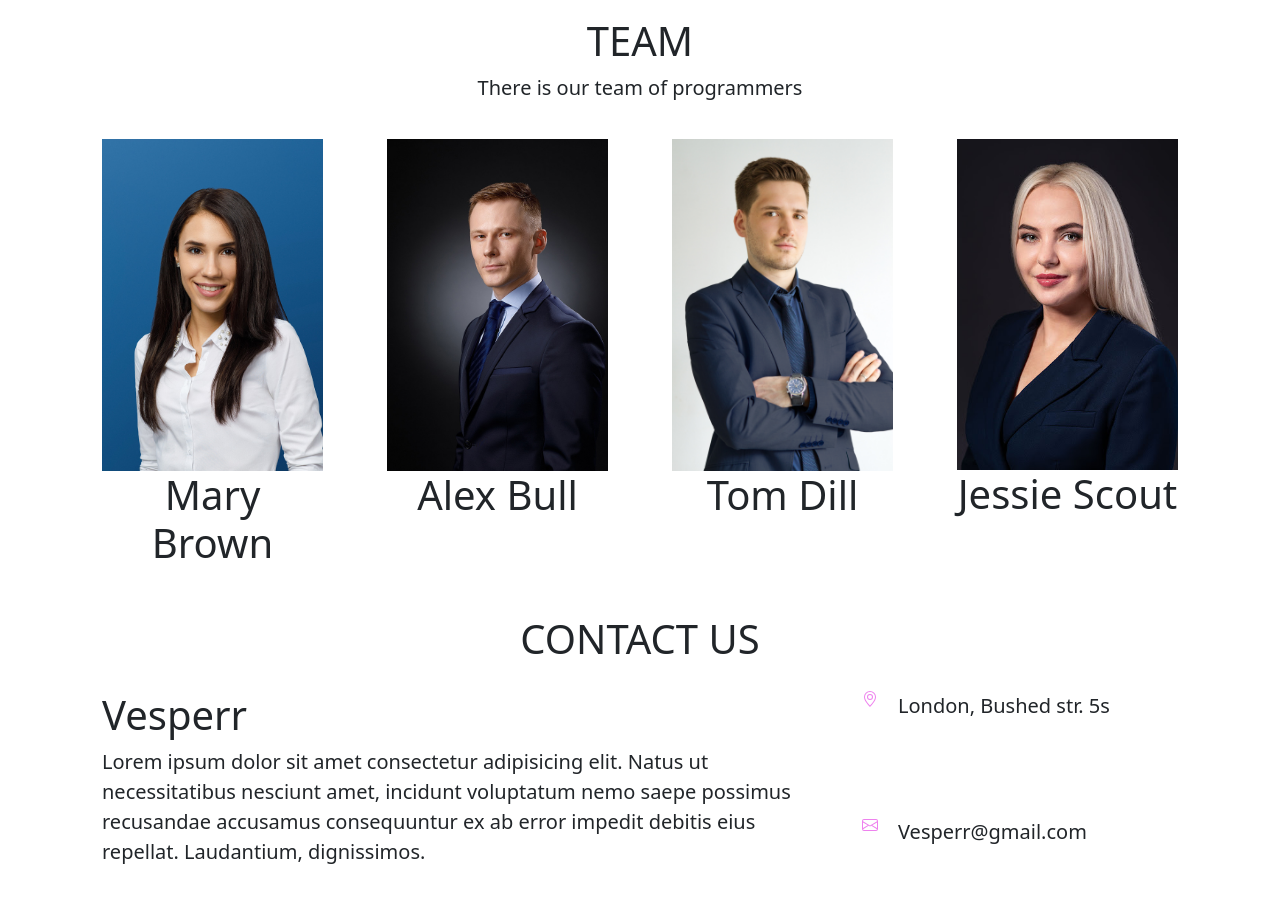
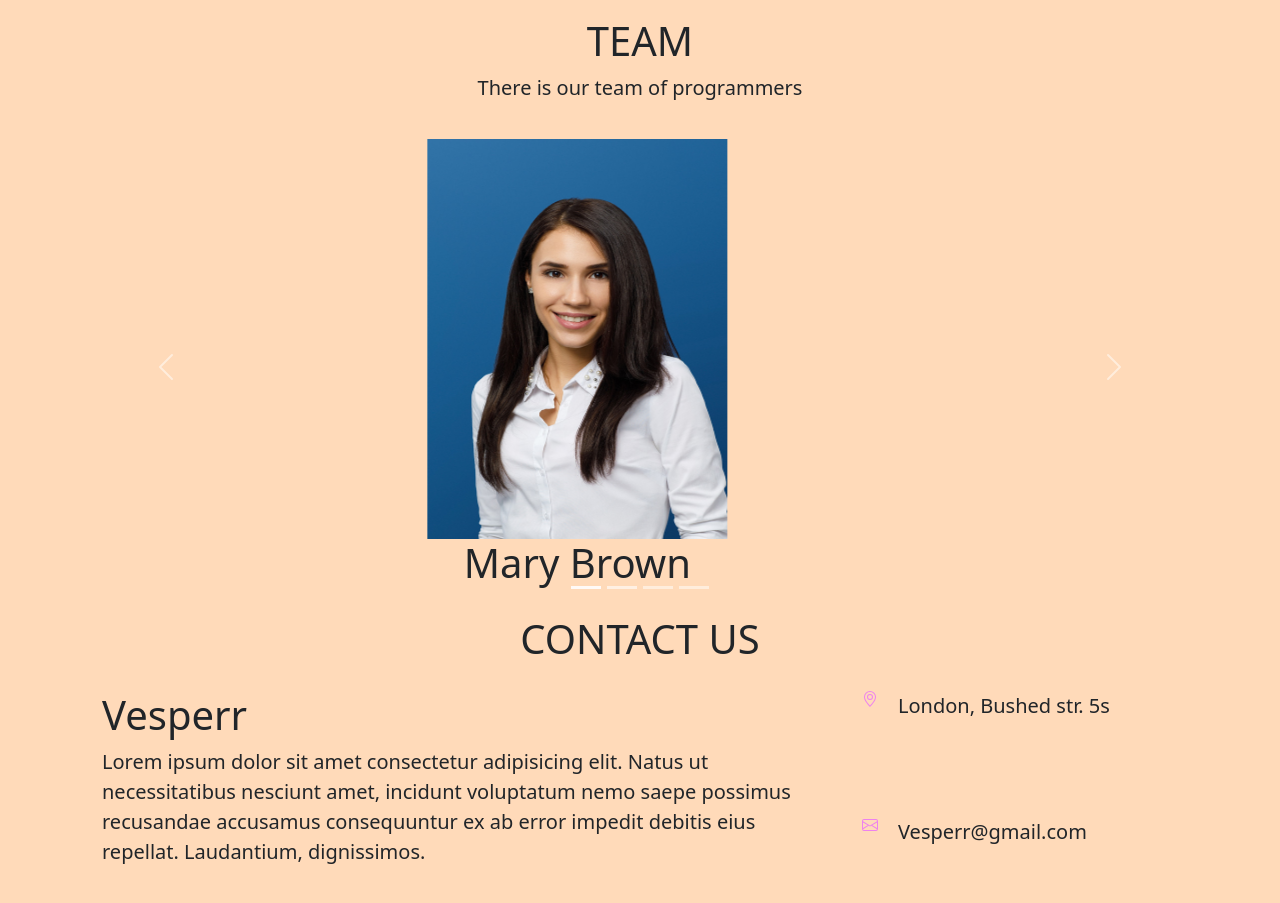
Before and after one commit to KostyantynStarodub/lesson18_hw, a plain HTML site: page index.html in a window 1280 px wide. Shown: the part 1181-2084 px from the top of the page. Drawn offline with nearby package versions, Linux system fonts and the light colour scheme; a web font is replaced by a local one.

Commit message:
lesson18_hw

```diff
--- a/index.html
+++ b/index.html
@@ -146,37 +146,74 @@
         </main>
         <h1 class="team">TEAM</h1>
         <p class="team1">There is our team of programmers</p>
-        <main class="photo row gy-3">
-            <div class="col-md-3">
+        <main class="carusel row gy-3">
+            <div class="col-sm-12 col-md-12 col-lg-12">
+                <div id="carouselId" class="carousel slide" data-bs-ride="carousel">
+                    <ol class="carousel-indicators">
+                        <li data-bs-target="#carouselId" data-bs-slide-to="0" class="active"></li>
+                        <li data-bs-target="#carouselId" data-bs-slide-to="1"></li>
+                        <li data-bs-target="#carouselId" data-bs-slide-to="2"></li>
+                        <li data-bs-target="#carouselId" data-bs-slide-to="3"></li>
+
+                    </ol>
+                    <div class="carousel-inner" role="listbox">
+                        <div class="carousel-item active">
+                            <div class="col-sm-6 col-md-6 col-lg-6">
                                 <div class="box">
-                    <div class="member1">
+                                    <div class="name_carusel">
                                         <img src="./img/xfoto_na_rezyume_27.jpg.pagespeed.ic.bOQvWYodh3.jpg" alt="">
                                     </div>
+                                    <div class="text_carusel">
                                         <h1>Mary Brown</h1>
                                     </div>
                                 </div>
-            <div class="col-md-3">
+                            </div>
+                        </div>
+                        <div class="carousel-item">
+                            <div class="col-sm-6 col-md-6 col-lg-6">
                                 <div class="box">
-                    <div class="member2">
+                                    <div class="name_carusel">
                                         <img src="./img/xfoto_na_rezyume_50.jpg.pagespeed.ic.EN8c5cmfAD.jpg" alt="">
                                     </div>
+                                    <div class="text_carusel">
                                         <h1>Alex Bull</h1>
                                     </div>
                                 </div>
-            <div class="col-md-3">
+                            </div>
+                        </div>
+                        <div class="carousel-item">
+                            <div class="col-sm-6 col-md-6 col-lg-6">
                                 <div class="box">
-                    <div class="member3">
+                                    <div class="name_carusel">
                                         <img src="./img/foto-dlja-rezyume-alekseja-1254.jpg" alt="">
                                     </div>
+                                    <div class="text_carusel">
                                         <h1>Tom Dill</h1>
                                     </div>
                                 </div>
-            <div class="col-md-3">
+                            </div>
+                        </div>
+                        <div class="carousel-item">
+                            <div class="col-sm-6 col-md-6 col-lg-6">
                                 <div class="box">
-                    <div class="member4">
+                                    <div class="name_carusel">
                                         <img src="./img/unnamed.jpg" alt="">
                                     </div>
+                                    <div class="text_carusel">
                                         <h1>Jessie Scout</h1>
+                                    </div>
+                                </div>
+                            </div>
+                        </div>
+                    </div>
+                    <button class="carousel-control-prev" type="button" data-bs-target="#carouselId" data-bs-slide="prev">
+                        <span class="carousel-control-prev-icon" aria-hidden="true"></span>
+                        <span class="visually-hidden">Previous</span>
+                    </button>
+                    <button class="carousel-control-next" type="button" data-bs-target="#carouselId" data-bs-slide="next">
+                        <span class="carousel-control-next-icon" aria-hidden="true"></span>
+                        <span class="visually-hidden">Next</span>
+                      </button>
                 </div>
             </div>
         </main>
--- a/style.css
+++ b/style.css
@@ -8,6 +8,9 @@
     margin: 0;
     padding: 0;
     box-sizing: border-box
+}
+body{
+    background-color: peachpuff;
 }
 .box{
     padding: 20px;
@@ -107,22 +110,12 @@ span{
     text-align: center;
     font-size: 20px;
 }
-.photo{
-    min-height: 300px;
-    margin-bottom: 20px;
+.carusel > .col-sm-12 > .carousel > .carousel-inner > .carousel-item > .col-sm-6{
+    margin: 0 auto;
 }
-.member1 img{
-    max-width: 100%;
-
-}
-.member2 img{
-    max-width: 100%;
-}
-.member3 img{
-    max-width: 100%;
-}
-.member4 img{
-    max-width: 100%;
+.carusel img{
+    width: 300px;
+    height: 400px;
 }
 .contact{
     text-align: center;
```
Lines whose indentation alone changed are shown as unchanged.
